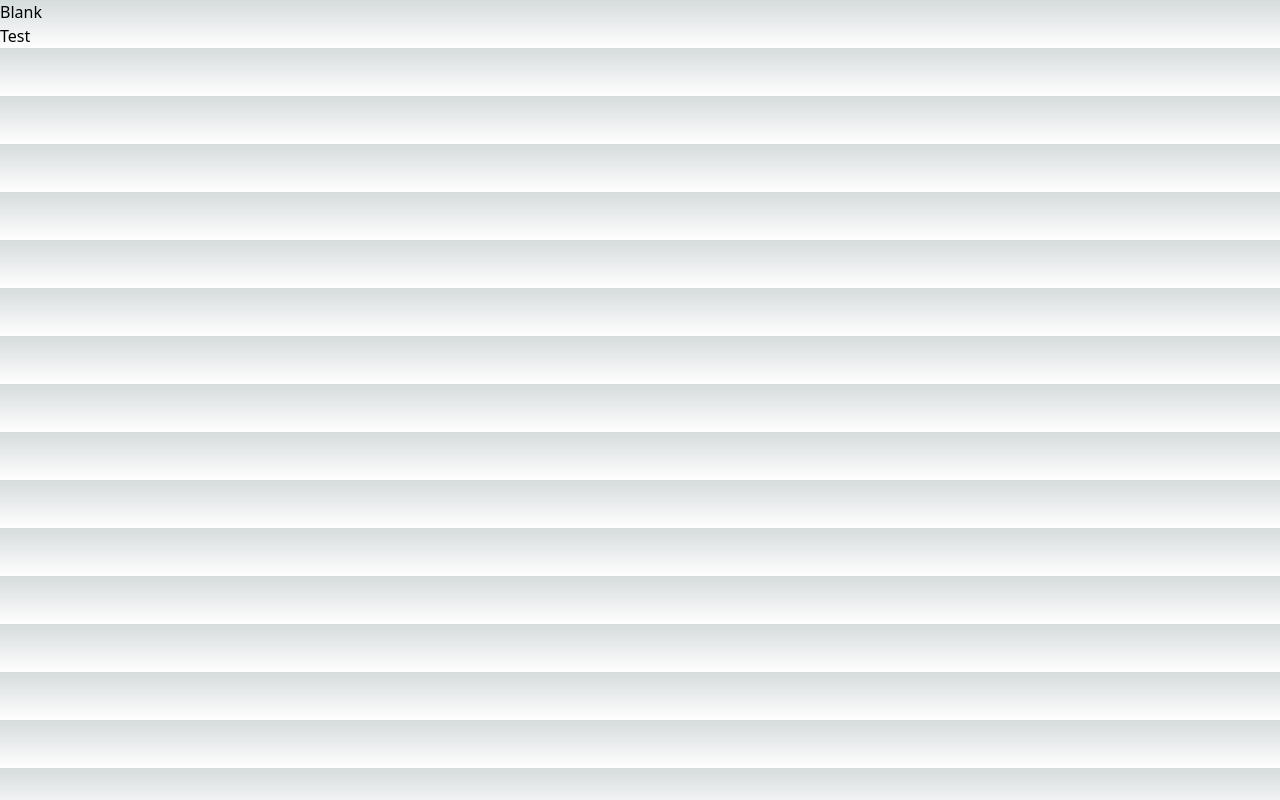
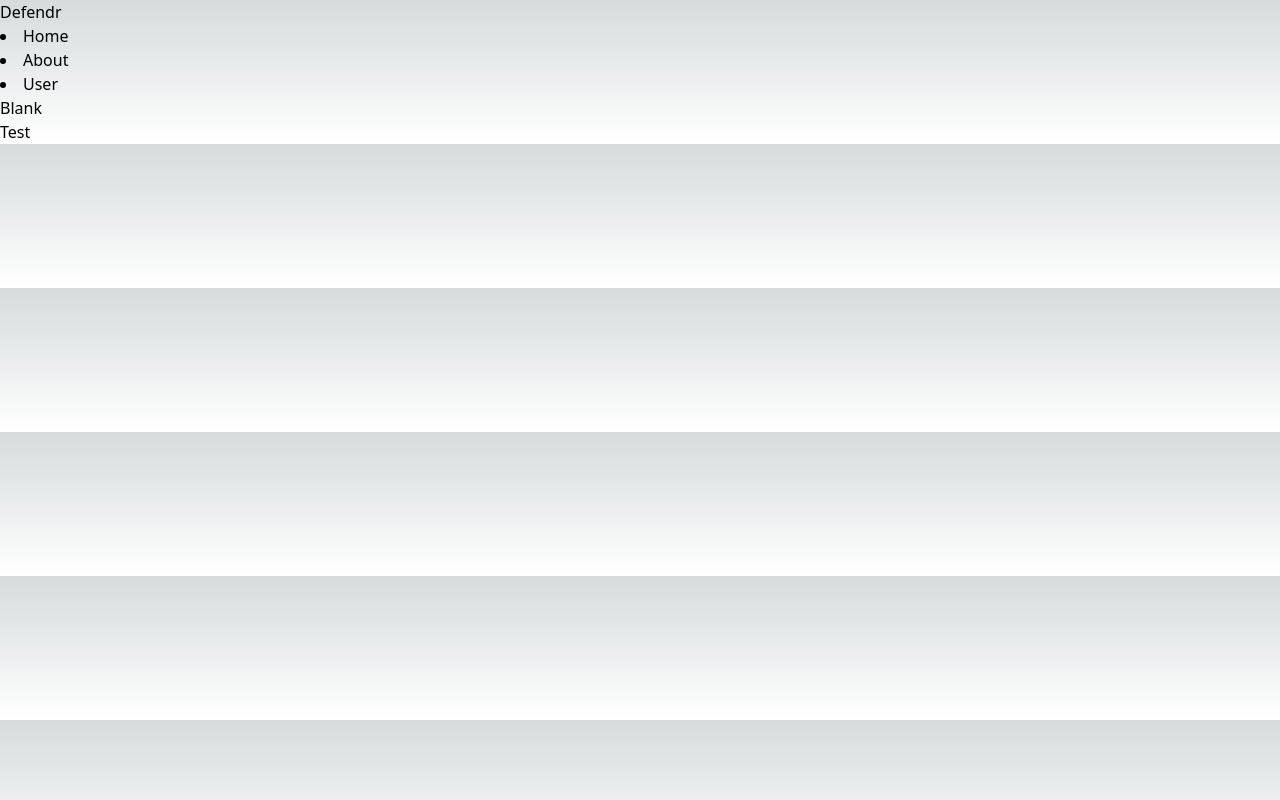
Before and after one commit to he-is-james/defendr, a Next.js app: page / in a window 1280 px wide. Built offline with nearby package versions, Linux system fonts and the light colour scheme.

Commit message:
jank navbar implementation

```diff
--- a/src/components/navbar.tsx
+++ b/src/components/navbar.tsx
@@ -1,10 +1,19 @@
+import Link from "next/link";
+
 export default function Navbar() {
     return(
         <div>
             <div>Defendr</div>
-            <div>Home</div>
-            <div>About</div>
-            <div>User</div>
+            <div>
+                <li>
+                    <button>
+                        <Link href='/home'>Home</Link>
+                    </button>
+                </li>
+                <li>About</li>
+                <li>User</li>
+            </div>
+
         </div>
     )
 }
--- a/src/pages/home/index.tsx
+++ b/src/pages/home/index.tsx
@@ -1,8 +1,10 @@
+import Navbar from "@/components/navbar";
 import Link from "next/link";
 
 export default function Home() {
     return (
     <div>
+        <Navbar />
         <div>
             <div>
                 <div>Hello Angela,</div>
--- a/src/pages/index.tsx
+++ b/src/pages/index.tsx
@@ -1,8 +1,10 @@
+import Navbar from '@/components/navbar'
 import Link from 'next/link'
 
 export default function Blank() {
   return (
     <div>
+      <Navbar />
       <div>Blank</div>
       <button>
         <Link href="/home">Test</Link>
--- a/src/pages/lesson/[id].tsx
+++ b/src/pages/lesson/[id].tsx
@@ -1,3 +1,4 @@
+import Navbar from "@/components/navbar";
 import { useRouter } from "next/router";
 
 export default function Lesson() {
@@ -10,6 +11,7 @@
 
     return (
         <div>
+            <Navbar />
             <div>
                 <div>Lesson: {lesson}</div>
                 <div>Lorem ipsum</div>
```
